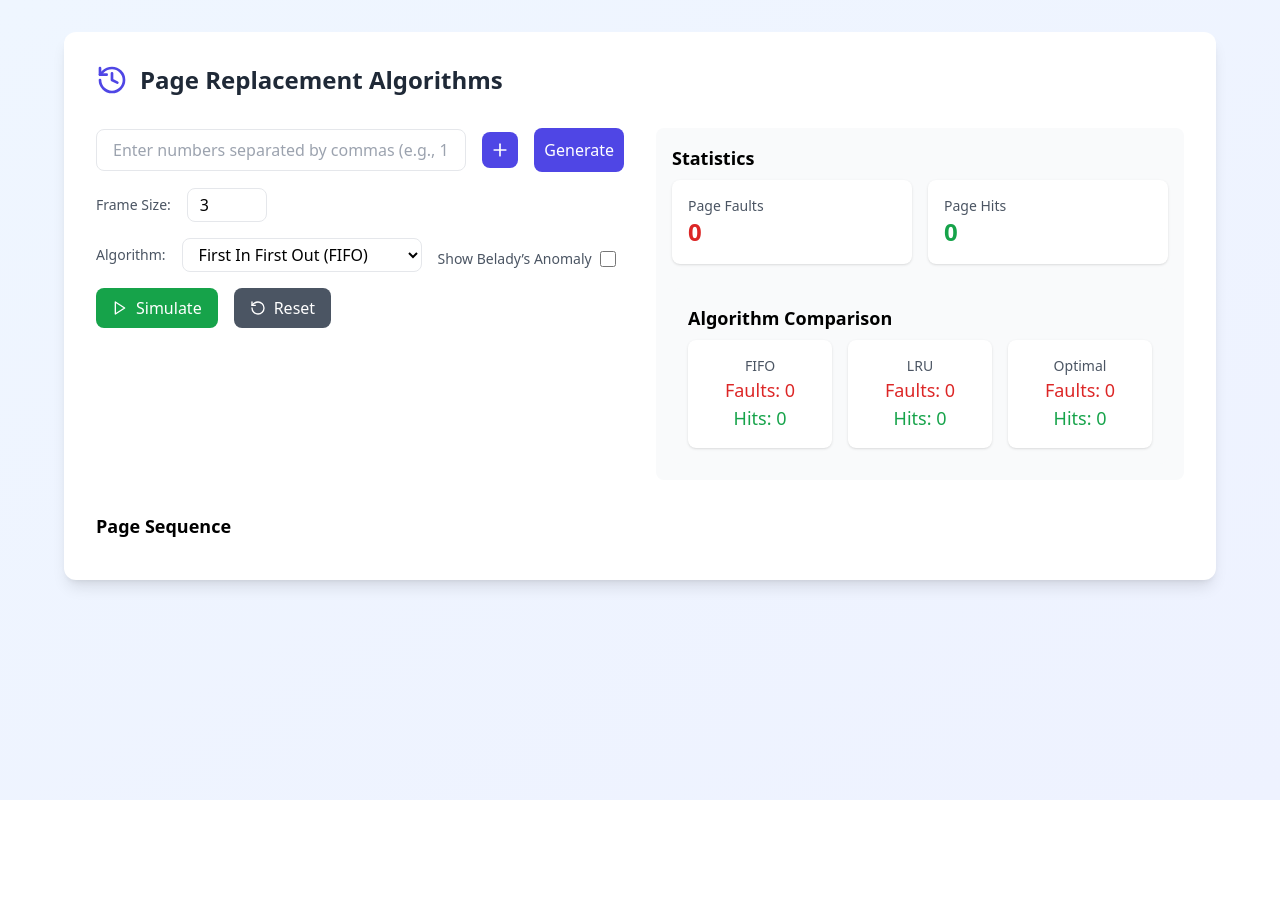
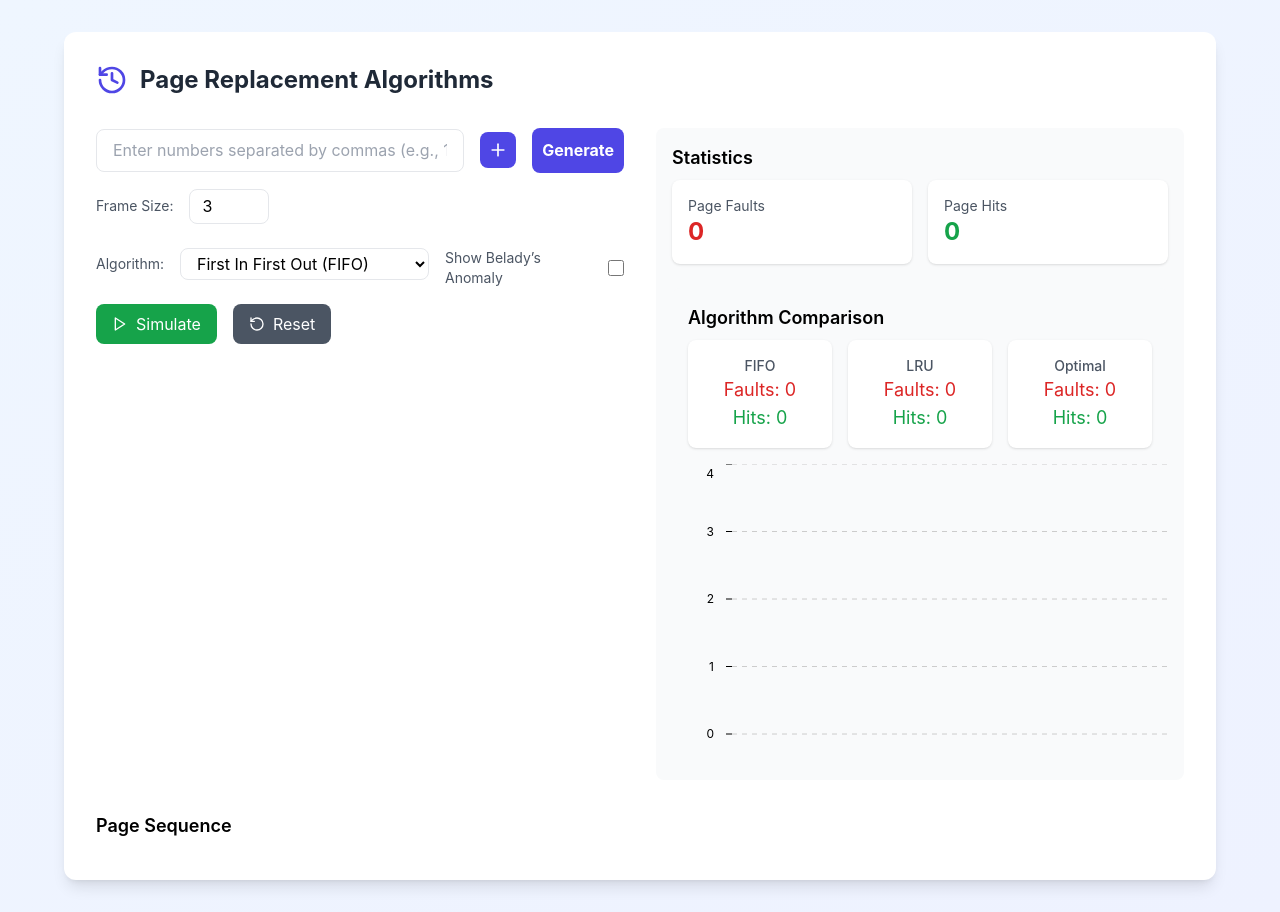
Before and after one commit to aradhyacp/Page-Replacement-Visualizer, a React (Vite) app: page / in a window 1280 px wide. Before the commit the page ends 800 px from the top, so only its background shows below. Built offline with nearby package versions, Linux system fonts and the light colour scheme.

Commit message:
added charts

```diff
--- /dev/null
+++ b/postcss.config.cjs
@@ -0,0 +1,14 @@
+module.exports = {
+    plugins: {
+      'postcss-preset-mantine': {},
+      'postcss-simple-vars': {
+        variables: {
+          'mantine-breakpoint-xs': '36em',
+          'mantine-breakpoint-sm': '48em',
+          'mantine-breakpoint-md': '62em',
+          'mantine-breakpoint-lg': '75em',
+          'mantine-breakpoint-xl': '88em',
+        },
+      },
+    },
+  };
--- a/src/App.css
+++ b/src/App.css
@@ -3,7 +3,12 @@
     color: white;
     padding: 10px;
     border-radius: 0.5rem;
+    font-weight: bold;
 }
 .gen-btn:hover{
     background-color: rgb(68, 61, 193);
 }
+.graph{
+    height: 300px;
+    width: auto;
+}
--- a/src/App.tsx
+++ b/src/App.tsx
@@ -2,6 +2,7 @@ import React, { useState } from 'react';
 import { History, Plus, RotateCcw, Play } from 'lucide-react';
 import { suggestOptimalFrameSize } from './utils';
 import './App.css';
+import { BarChart } from '@mantine/charts';
 interface PageFrame {
   page: number;
   timestamp: number;
@@ -210,7 +211,6 @@ function App() {
   };
 
   const genRandomRef = () =>{
-    console.log("gen random ref clicked");
     let refArray = [];
     const length = 6 + Math.floor(Math.random()*7)
     console.log(length);
@@ -224,6 +224,15 @@ function App() {
     console.log(`the upadte input ${refArray}`);
     processInput(refArray);
   };
+
+  const data = [
+    {
+      name: 'Hits',
+      FIFO: comparison.FIFO.hits,
+      LRU: comparison.LRU.hits,
+      Optimal: comparison.Optimal.hits,
+    }
+  ];
 
   return (
     <div className="min-h-screen bg-gradient-to-br from-blue-50 to-indigo-50 p-8">
@@ -337,6 +346,17 @@ function App() {
                   ))}
                 </div>
               </div>
+              <div className="graph">{comparison && (<BarChart
+              h={300}
+              data={data}
+            dataKey='Hits'
+            series={[
+              { name: 'FIFO', color: 'indigo.6' },
+              { name: 'LRU', color: 'blue.6' },
+              { name: 'Optimal', color: 'teal.6' },
+            ]}
+            />)}
+            </div>
                 {showBelady && (
                   <div className="bg-yellow-50 p-4 rounded-lg mt-4 border border-yellow-200">
                     <h2 className="text-md font-semibold text-yellow-700 mb-2">Belady's Anomaly Detection</h2>
--- a/src/main.tsx
+++ b/src/main.tsx
@@ -2,9 +2,13 @@ import { StrictMode } from 'react';
 import { createRoot } from 'react-dom/client';
 import App from './App.tsx';
 import './index.css';
+import '@mantine/core/styles.css';
+import { MantineProvider } from '@mantine/core';
 
 createRoot(document.getElementById('root')!).render(
   <StrictMode>
+    <MantineProvider>
     <App />
+    </MantineProvider>
   </StrictMode>
 );
```
Also changed, not shown: package.json (+8 -2 lines), 1 other file (tests, documents, lock files or other folders).
